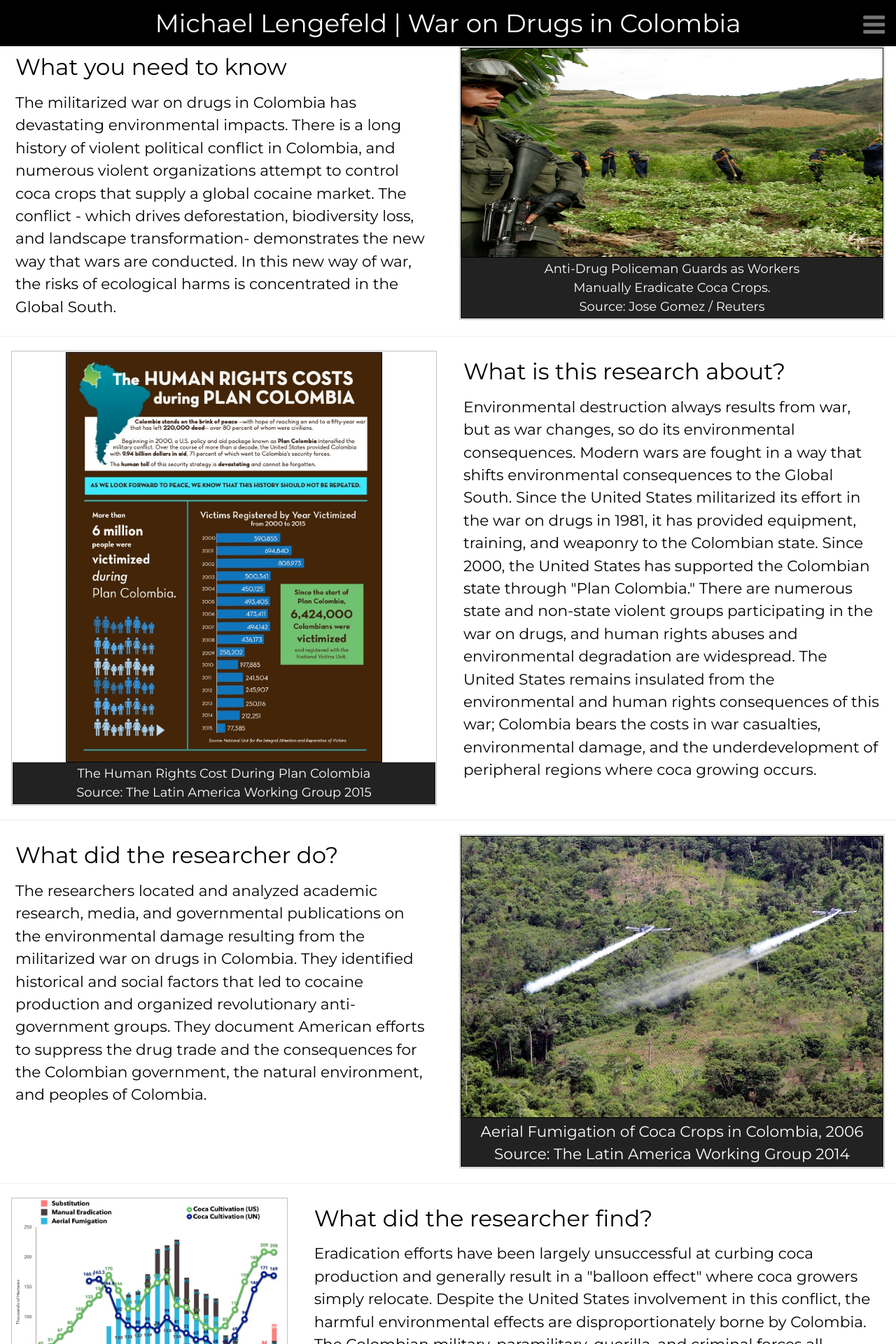
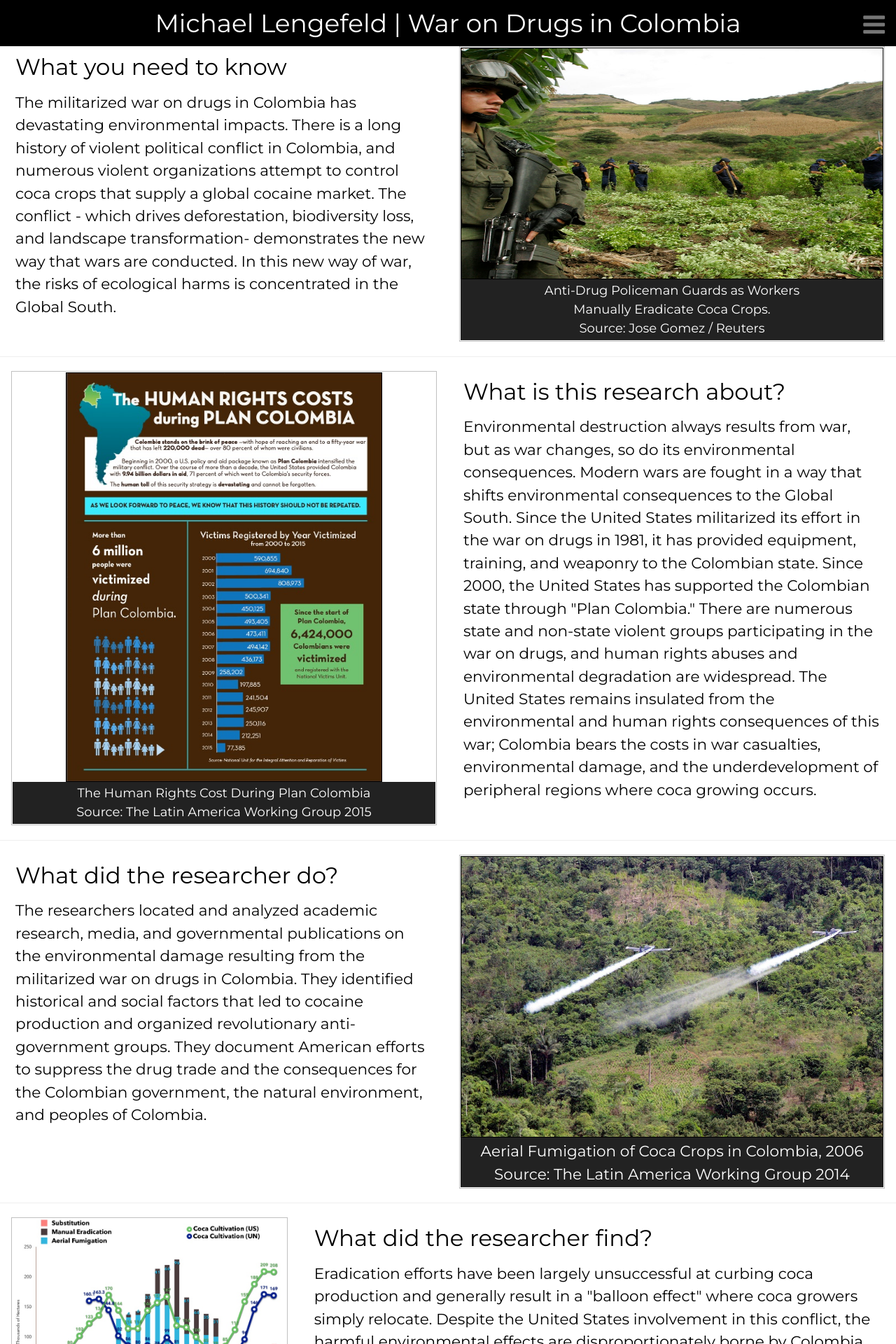
Before and after one commit to resilience1/resilience1.github.io, a Jekyll site: the page built from research/colombia.html, in a window 1280 px wide. Shown: the top 1920 px of the page at 70% size. Built offline with Jekyll 4.4.1, drawn with Linux system fonts in a browser that asks for light colours; nearby versions of some CDN libraries.

Commit message:
Update colombia.html

```diff
--- a/research/colombia.html
+++ b/research/colombia.html
@@ -194,7 +194,7 @@ title: War on Drugs in Colombia | Michael Lengefeld
 	</div>
 	<div class="w3-half w3-container">
 		<figure class="item">
-    		<img src="/img/cocaerad.jpg" alt="Coca Crop Eradication" style="width:100%; height: 300px; border:1px solid black">
+    		<img src="/img/cocaerad.jpg" alt="Coca Crop Eradication" style="width:100%; height: 331px; border:1px solid black">
    		<figcaption class="caption">Anti-Drug Policeman Guards as Workers<br>Manually Eradicate Coca Crops.<br>Source: Jose Gomez / Reuters
 		</figcaption>
 		</figure>
```
